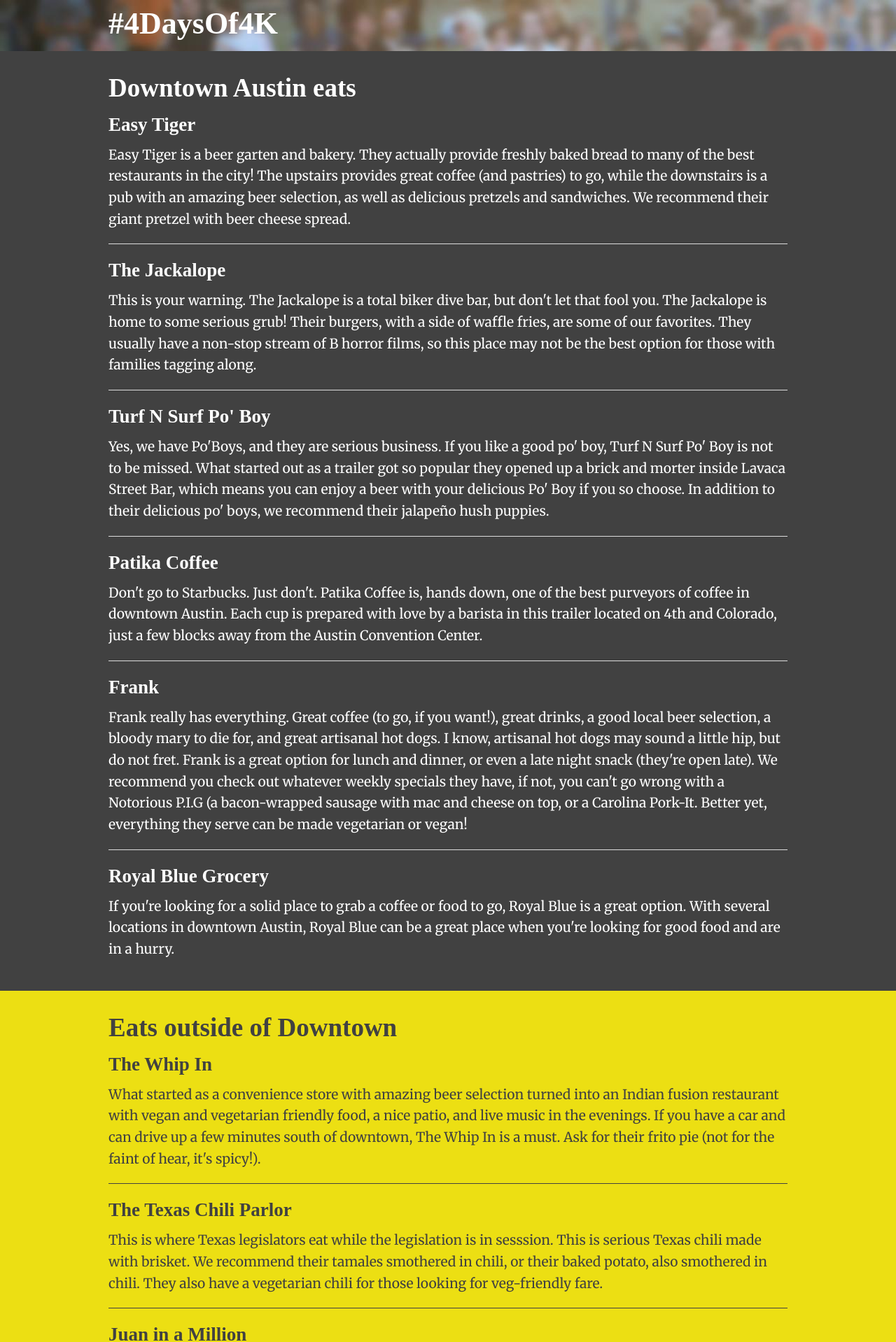
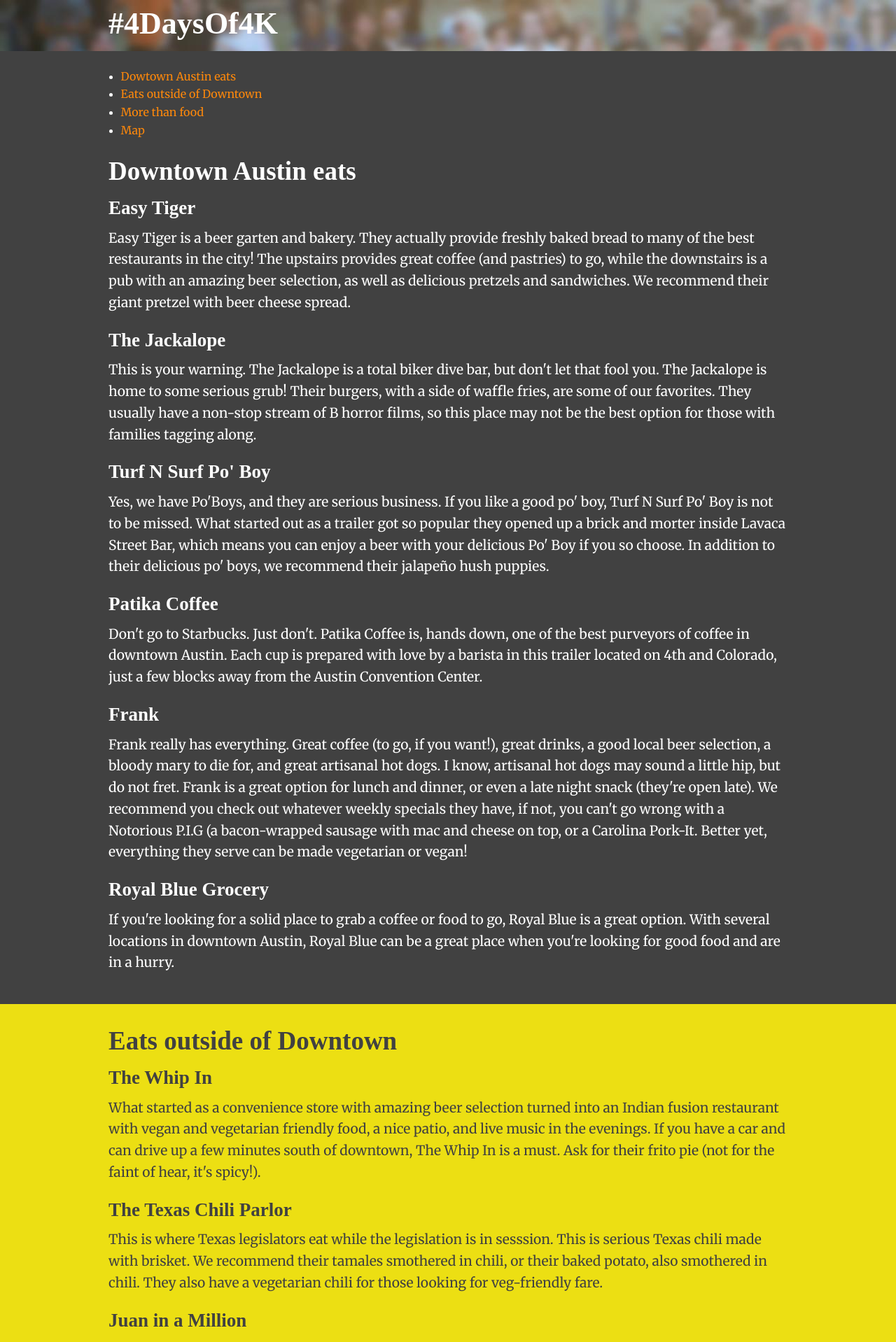
Before and after one commit to fourkitchens/4days-of-4K, a Jekyll site: the page built from best-of-austin.html, in a window 1280 px wide. Shown: the top 1918 px of the page at 70% size. Built offline with Jekyll 4.4.1, drawn with Linux system fonts in a browser that asks for light colours; nearby versions of some CDN libraries; some web fonts are replaced; library files that are not in the unit come from our copies; Markdown is read by kramdown in place of the engine named in the settings.

Commit message:
Cleaning up markup.

```diff
--- a/best-of-austin.html
+++ b/best-of-austin.html
@@ -7,32 +7,34 @@
 <div class="days">
   <div class="row"> <!-- Downtown Austin -->
     <div class="large-12 columns">
-      <div>
-        <h2>Downtown Austin eats</h2>
+
+      <ul>
+        <li><a href="#downtown">Dowtown Austin eats</a></li>
+        <li><a href="#outside">Eats outside of Downtown</a></li>
+        <li><a href="#more">More than food</a></li>
+        <li><a href="#map">Map</a></li>
+      </ul>
+
+      <h2 id="downtown">Downtown Austin eats</h2>
       <h3>Easy Tiger</h3>
       <p>Easy Tiger is a beer garten and bakery. They actually provide freshly baked bread to many of the best restaurants in the city! The upstairs provides great coffee (and pastries) to go, while the downstairs is a pub with an amazing beer selection, as well as delicious pretzels and sandwiches. We recommend their giant pretzel with beer cheese spread.</p>
-        <hr />
 
       <h3>The Jackalope</h3>
       <p>This is your warning. The Jackalope is a total biker dive bar, but don't let that fool you. The Jackalope is home to some serious grub! Their burgers, with a side of waffle fries, are some of our favorites. They usually have a non-stop stream of B horror films, so this place may not be the best option for those with families tagging along.</p>
-        <hr />
 
       <h3>Turf N Surf Po' Boy</h3>
       <p>Yes, we have Po'Boys, and they are serious business. If you like a good po' boy, Turf N Surf Po' Boy is not to be missed. What started out as a trailer got so popular they opened up a brick and morter inside Lavaca Street Bar, which means you can enjoy a beer with your delicious Po' Boy if you so choose. In addition to their delicious po' boys, we recommend their jalapeño hush puppies.</p>
-        <hr />
 
       <h3>Patika Coffee</h3>
       <p>Don't go to Starbucks. Just don't. Patika Coffee is, hands down, one of the best purveyors of coffee in downtown Austin. Each cup is prepared with love by a barista in this trailer located on 4th and Colorado, just a few blocks away from the Austin Convention Center.</p>
-        <hr />
 
       <h3>Frank</h3>
       <p>Frank really has everything. Great coffee (to go, if you want!), great drinks, a good local beer selection, a bloody mary to die for, and great artisanal hot dogs. I know, artisanal hot dogs may sound a little hip, but do not fret. Frank is a great option for lunch and dinner, or even a late night snack (they're open late). We recommend you check out whatever weekly specials they have, if not, you can't go wrong with a Notorious P.I.G (a bacon-wrapped sausage with mac and cheese on top, or a Carolina Pork-It. Better yet, everything they serve can be made vegetarian or vegan!</p>
-        <hr />
 
       <h3>Royal Blue Grocery</h3>
       <p>If you're looking for a solid place to grab a coffee or food to go, Royal Blue is a great option. With several locations in downtown Austin, Royal Blue can be a great place when you're looking for good food and are in a hurry. </p>
 
-      </div>
+
     </div>
   </div>
 </div>
@@ -40,32 +42,24 @@
 <div class="days alt">
   <div class="row"> <!-- Just outside -->
     <div class="large-12 columns">
-      <div>
-        <h2>Eats outside of Downtown</h2>
+      <h2 id="outside">Eats outside of Downtown</h2>
       <h3>The Whip In</h3>
       <p>What started as a convenience store with amazing beer selection turned into an Indian fusion restaurant with vegan and vegetarian friendly food, a nice patio, and live music in the evenings. If you have a car and can drive up a few minutes south of downtown, The Whip In is a must. Ask for their frito pie (not for the faint of hear, it's spicy!).</p>
-        <hr />
 
       <h3>The Texas Chili Parlor</h3>
       <p>This is where Texas legislators eat while the legislation is in sesssion. This is serious Texas chili made with brisket. We recommend their tamales smothered in chili, or their baked potato, also smothered in chili. They also have a vegetarian chili for those looking for veg-friendly fare.</p>
-        <hr />
 
       <h3>Juan in a Million</h3>
       <p>Breakfast tacos. If you've never had one, you should try Juan in a Million. Even Martha Stewart has eaten at this greasy spoon! You can even watch Juan in a Million on <a href="http://vimeo.com/2508259">Man v. Food</a> to prepare for this serious taco. We recommend their Don Juan, but if you're just starting out a bacon, egg and cheese breakfast taco is probably a good starting point.</p>
-        <hr />
 
       <h3>Shady Grove</h3>
       <p>If you're looking for a great patio, live outdoors music, and the happiest of happy hours, Shady Grove is an excellent option! Their queso is a must, and you can get it smothered on practicaly anything. Their chips and queso are a good starting place, though. We also highly recommend their margaritas, if you're looking for spirits.</p>
-        <hr />
 
       <h3>Threadgill's</h3>
       <p>Threadgill's is a little bit of an Austin tradition. What makes Threadgill's great is not only their outdoor patio (with live music for Sunday brunch!), but the fact you can get seconds on your sides. Let me say that again. You can get seconds on your sides. Double the mac and cheese, double the fun!</p>
-        <hr />
 
       <h3>Tamale House East</h3>
       <p>Tamale House East is where the hipsters brunch. But don't let that scare you off! Tamale House East is a great place for tamales, breakfast tacos, and coffee. I recommend asking for mole on your tamale, and washing it down with a Mexican iced coffee.</p>
-
-      </div>
     </div>
   </div>
 </div>
@@ -73,28 +67,22 @@
 <div class="days">
   <div class="row"> <!-- Downtown Austin -->
     <div class="large-12 columns">
-      <div>
-        <h2>More than food</h2>
+      <h2 id="more">More than food</h2>
       <h3>Uncommon Objects</h3>
       <p>Talk about keeping Austin weird. Uncommon Objects is the thrift store to end all thirft stores. Their highly curated selection of antiques includes anything from vintage beltbuckles, to vintage cameras, boots, and more. If you like thifting or finding a unique vintage item, Uncommon Objects is not to be missed.</p>
-        <hr />
 
       <h3>Waterloo Records</h3>
       <p>Waterloo Records is an Austin tradition. If you love music, Waterloo Records is a great place to find anything from the newest music releases, to whatever is hot in the current Austin indie music scene. Plus they have a decent selection of vinyl.</p>
-        <hr />
 
       <h3>Lucy in Disguise with Diamonds</h3>
       <p>It's not just the amazing pun. Lucy in Disguise with Diamonds is an Austin institution as the go-to Austin costume shop. Though you're probably not looking to rent a costume for DrupalCon, Lucy in Disguise does offer more than costume rentals. They have costumes for sale, as well as other props and fun things. Or you may just want to check it out just for the experience.</p>
-        <hr />
 
       <h3>Dragon's Lair</h3>
       <p>If you have a car at your disposal, like board games and comics, and don't mind the 20 minute drive up to North Austin, you should absolutely make a trip to Dragon's Lair. Comics, comics, comics, plus a great selection of high-quality board games, both indie and from well-known brands. If minifigs are also your fancy, you will enjoy their selection of role playing fare.</p>
-
-      </div>
     </div>
   </div>
 </div>
 
-<div class="row">
+<div id="map" class="row">
   <iframe width='100%' height='500px' frameBorder='0' src='http://a.tiles.mapbox.com/v3/cecyat4k.hl4ao415/attribution,zoompan,zoomwheel,geocoder,share.html'></iframe>
 </div>
--- a/css/style.css
+++ b/css/style.css
@@ -98,14 +98,6 @@
   color: #414141;
 }
 
-.days.alt p a {
-  color: #FD880B;
-}
-
-.days.alt p a:hover {
-  color: #FD880B;
-}
-
 .days.alt hr {
   border-color: #414141;
 }
--- a/index.html
+++ b/index.html
@@ -45,7 +45,7 @@
         <p>7:00pm</p>
         <p>Bon Appetitie magaizine named Franklin BBQ <a href="http://www.bonappetit.com/recipes/slideshow/a-day-in-the-life-of-austin-restaurant-franklin-barbecue-s-aaron-franklin-a-bbq-genius/?slide=1">the best BBQ in America</a>. We're throwing a special, private dinner at Franklin BBQ for our clients, partners, and friends. Space is very limited and by invitation only.</p>
         <a href="mailto:cecy@fourkitchens.com" class="medium button">Request an invite!</a>
-        <hr />
+        <hr>
 
         <h3>Unofficial Drupal karaoke night at Swan Dive!</h3>
         <p>10:00pm</p>
```
Lines whose indentation alone changed are shown as unchanged.
